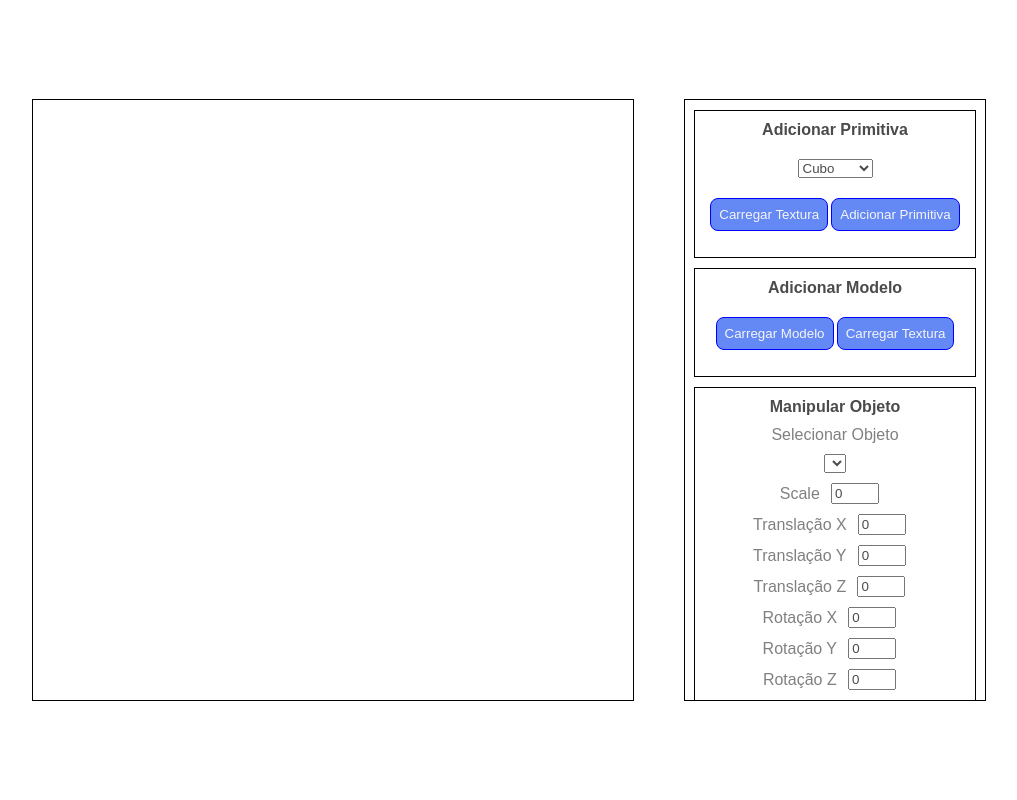
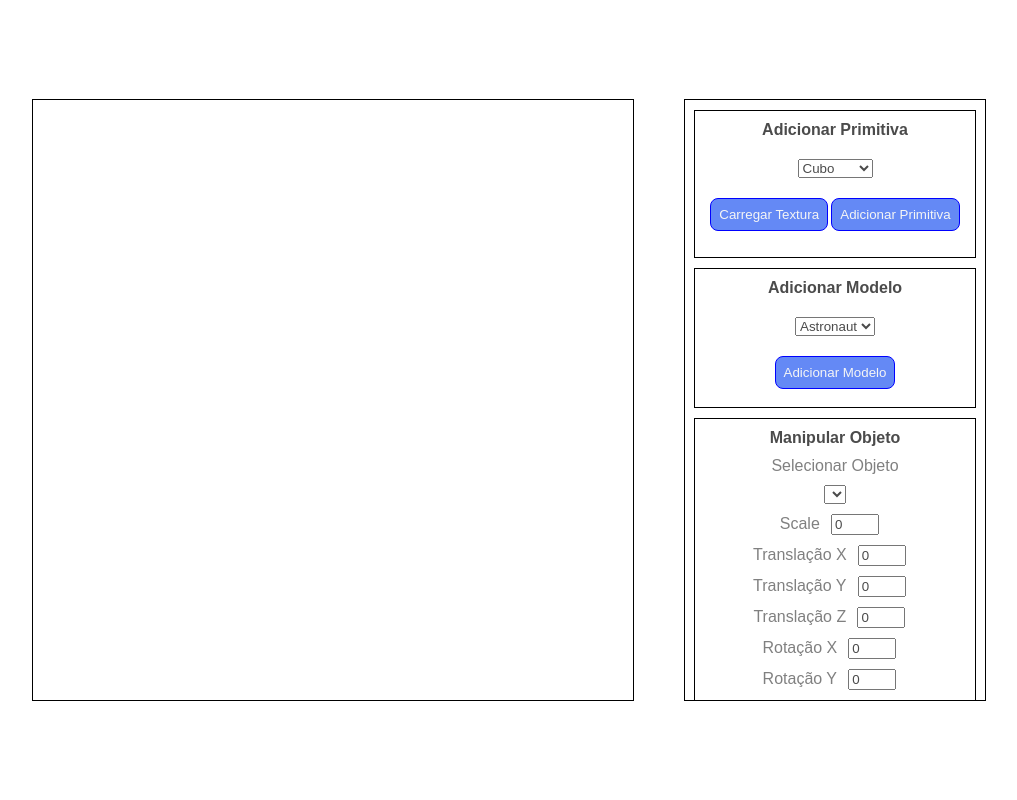
Before and after one commit to carlos-menezes/pa-primitive-canvas, a plain HTML site: page src/index.html in a window 1280 px wide. Shown: the whole page, without its empty margins (104-1121 px from the left). Drawn offline with Linux system fonts and the light colour scheme.

Commit message:
Change `Adicionar Modelo` markup

```diff
--- a/src/index.html
+++ b/src/index.html
@@ -62,11 +62,18 @@
         <div class="command add-model">
           <h4>Adicionar Modelo</h4>
           <div class="container">
-            <button class="btn primary" id="load-model">
-              Carregar Modelo
-            </button>
-            <button class="btn primary" id="load-texture">
-              Carregar Textura
+            <select class="dropdown" id="select-model">
+              <option value="astronaut">Astronaut</option>
+              <option value="bird">Bird</option>
+              <option value="cat">Cat</option>
+              <option value="pig">Pig</option>
+              <option value="tiger">Tiger</option>
+              <option value="trophy">Trophy</option>
+            </select>
+          </div>
+          <div class="container">
+            <button class="btn primary" id="add-model">
+              Adicionar Modelo
             </button>
           </div>
         </div>
@@ -74,9 +81,7 @@
           <h4>Manipular Objeto</h4>
           <div class="container flex-column">
             Selecionar Objeto
-            <select class="dropdown" id="select-object">
-
-            </select>
+            <select class="dropdown" id="select-object"></select>
           </div>
           <div class="container">
             Scale
@@ -147,6 +152,7 @@
   <script src="js/webgl/initShaders.js"></script>
   <script src="js/webgl/gl-matrix-min.js"></script>
   <script src="js/app.js"></script>
+  <script src="js/utils.js"></script>
 </body>
 
 </html>
```
